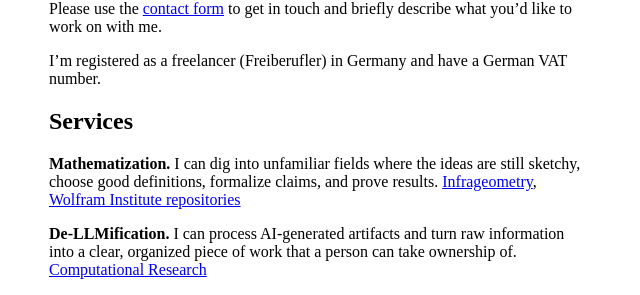
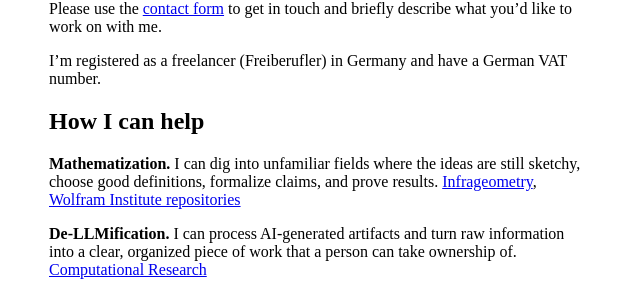
Before and after one commit to p135246/p135246.github.io, a Jekyll site: the page built from WorkWithMe.md, in a window 1280 px wide. Shown: the part 178-473 px from the top of the page, without its empty margins (319-959 px from the left). Built offline with Jekyll 4.4.1, drawn with Linux system fonts in a browser that asks for light colours.

Commit message:
Rename the consulting services section

```diff
--- a/WorkWithMe.md
+++ b/WorkWithMe.md
@@ -13,7 +13,7 @@ Please use the [contact form][contact] to get in touch and briefly describe what
 
 I’m registered as a freelancer (Freiberufler) in Germany and have a German VAT number.
 
-## Services
+## How I can help
 
 **Mathematization.** I can dig into unfamiliar fields where the ideas are still sketchy, choose good definitions, formalize claims, and prove results. [Infrageometry][infrageometry], [Wolfram Institute repositories][institute-repositories]
 
```
